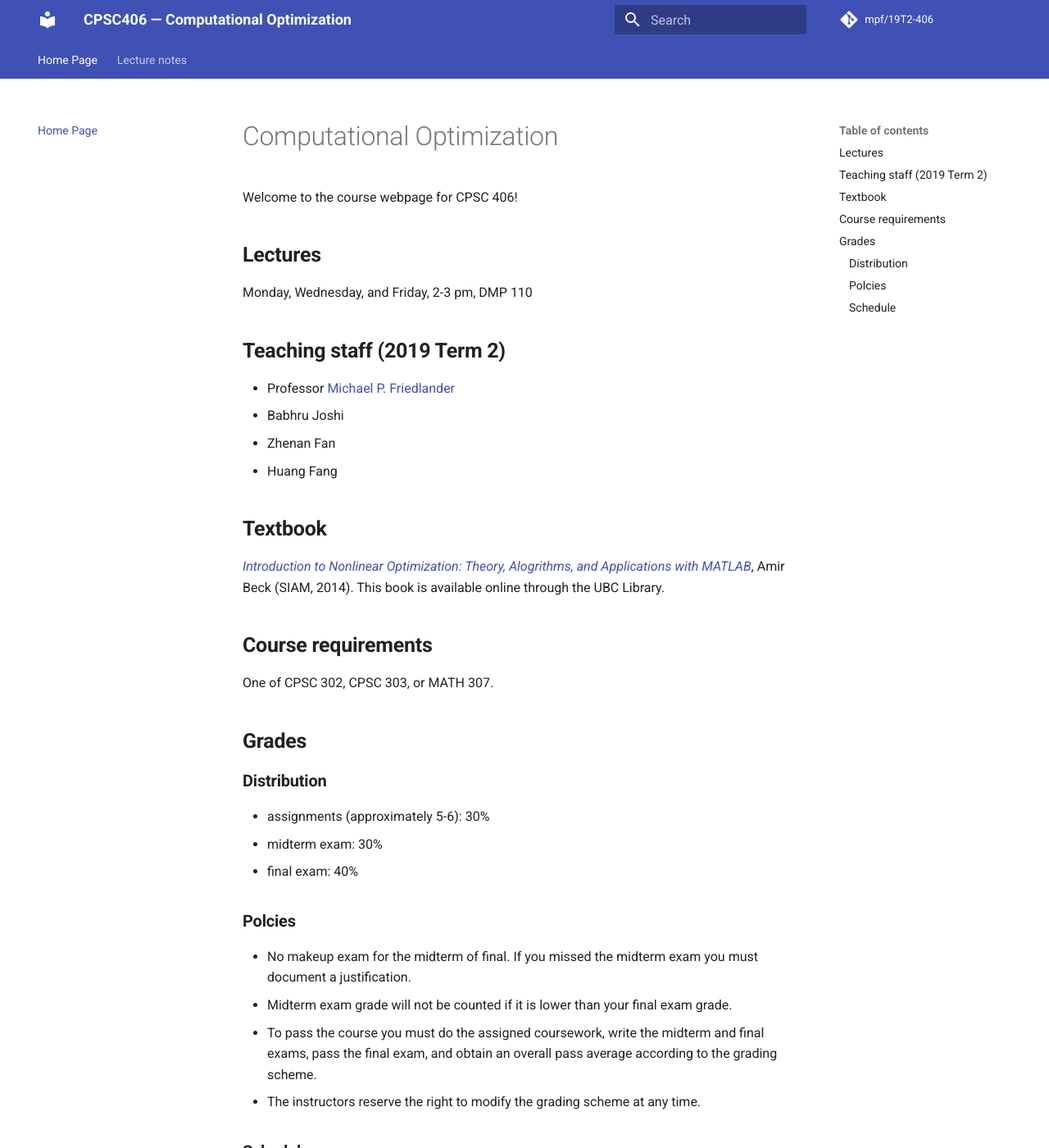
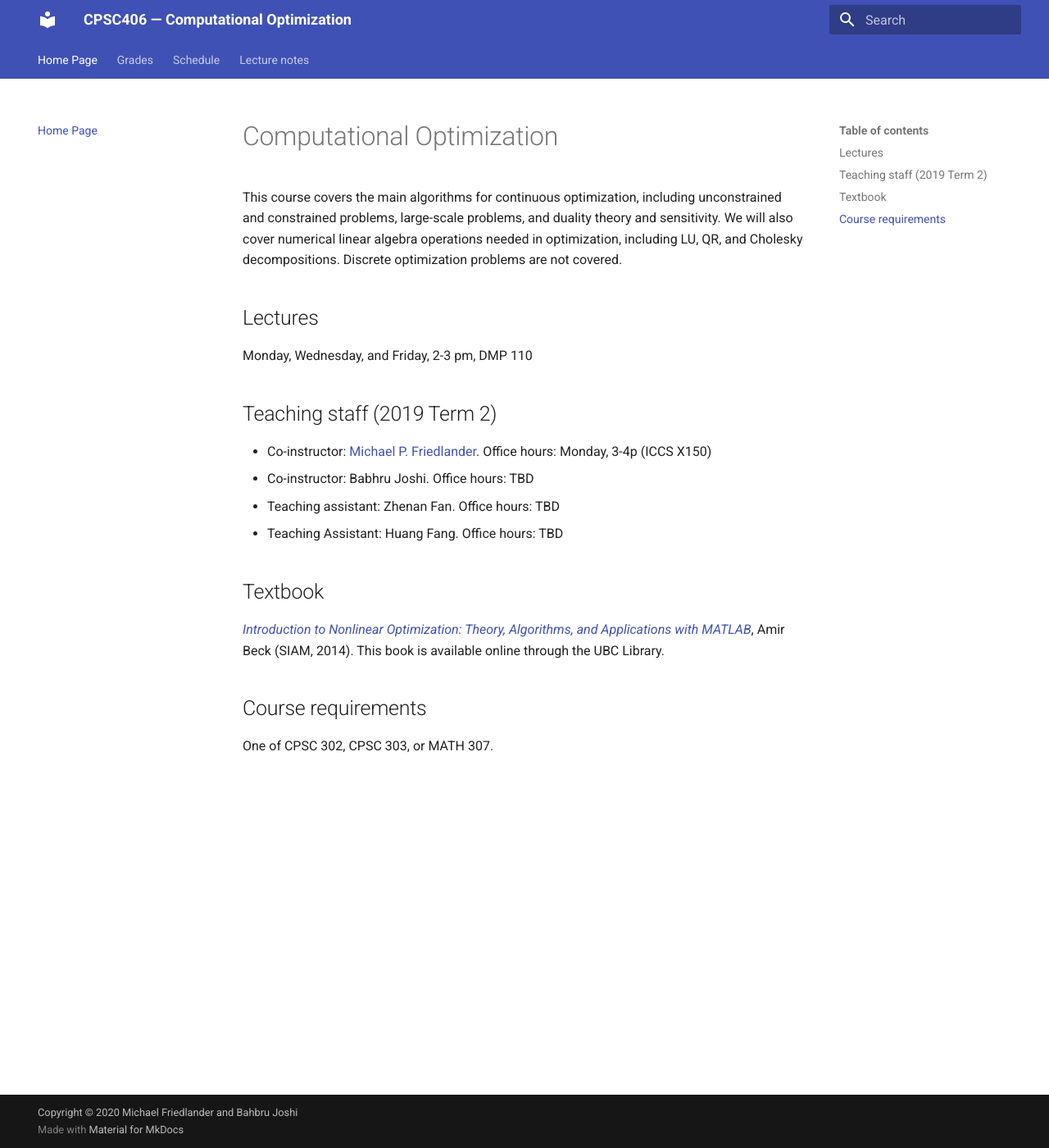
Before and after one commit to mpf/19T2-406, an MkDocs documentation site: the page built from docs/index.md, in a window 1280 px wide and 1400 px high. Shown: the whole window at 82% size. Built offline with MkDocs 1.6.1 and Material for MkDocs 9.7.7, drawn with Linux system fonts in a browser that asks for light colours; comment, search, counter and statistics services are not loaded; some of the changed text lies outside the part shown.

Commit message:
Updates.

```diff
--- a/docs/index.md
+++ b/docs/index.md
@@ -1,58 +1,24 @@
 # Computational Optimization
 
-Welcome to the course webpage for CPSC 406!
+This course covers the main algorithms for continuous optimization, including unconstrained and constrained problems, large-scale problems, and duality theory and sensitivity. We will also cover numerical linear algebra operations needed in optimization, including LU, QR, and Cholesky decompositions. Discrete optimization problems are not covered.
 
-## **Lectures**
+## Lectures
 Monday, Wednesday, and Friday, 2-3 pm, DMP 110
 
-## **Teaching staff (2019 Term 2)**
-* Professor [Michael P. Friedlander](http://friedlander.io/)
-* Babhru Joshi
-* Zhenan Fan
-* Huang Fang
+## Teaching staff (2019 Term 2)
+* Co-instructor: [Michael P. Friedlander](http://friedlander.io/). Office hours: Monday, 3-4p (ICCS X150)
+* Co-instructor: Babhru Joshi. Office hours: TBD
+* Teaching assistant: Zhenan Fan. Office hours: TBD
+* Teaching Assistant: Huang Fang. Office hours: TBD
 
-## **Textbook**
-[*Introduction to Nonlinear Optimization: Theory, Alogrithms, and Applications with MATLAB*](https://epubs.siam.org/doi/book/10.1137/1.9781611973655), Amir Beck (SIAM, 2014). This book is available online through the UBC Library.
+## Textbook
+[*Introduction to Nonlinear Optimization: Theory, Algorithms, and Applications with MATLAB*](https://epubs.siam.org/doi/book/10.1137/1.9781611973655), Amir Beck (SIAM, 2014). This book is available online through the UBC Library.
 
-## **Course requirements**
+## Course requirements
 
 One of CPSC 302, CPSC 303, or MATH 307.
 
 <!-- ## **Course discussion board** -->
-
-
-## **Grades**
-
-###  **Distribution**
-
-* assignments (approximately 5-6): 30%
-* midterm exam: 30%
-* final exam: 40%
-
-###  **Polcies**
-
-* No makeup exam for the midterm of final. If you missed the midterm exam you must document a justification.
-* Midterm exam grade will not be counted if it is lower than your final exam grade.
-* To pass the course you must do the assigned coursework, write the midterm and final exams, pass the final exam, and obtain an overall pass average according to the grading scheme.
-* The instructors reserve the right to modify the grading scheme at any time.
-
-### **Schedule**
-
-| Lecture | Date | Topic | Notes | Homework |
-| ------- | ---- | ----- | ----- | -------- |
-| 1 | 06 Jan | Least Squares | | |
-| 2 | 08 Jan | Regularized Least Squares | | |
-| 3 | 10 Jan | Non-linear Least Squares | | |
-| 4 | | Unconstrained Optimization | | |
-| 5 | | Descent Methods | | |
-| 6 | | Newton's Method | | |
-| 7 | | Quasi-Newton's Methods | | |
-| 8 | | Convex Functions | | |
-| 9 | | Constrained Optimzation | | |
-| 10 | | Linear Programming applications | | |
-| 11 | | Simplex Methods | | |
-| 12 | | Duality | | |
-| 13 | | Interrior Point Method | | |
 
 <!-- ## Commands
 
--- a/mkdocs.yml
+++ b/mkdocs.yml
@@ -5,8 +5,8 @@ site_author: Michael P. Friedlander and Bahbru Joshi
 site_url: https://friedlander.io/19T2-406
 
 # Repository
-repo_name: mpf/19T2-406
-repo_url: https://github.com/mpf/19T2-406
+# repo_name: mpf/19T2-406
+# repo_url: https://github.com/mpf/19T2-406
 
 # Copyright
 copyright: 'Copyright &copy; 2020 Michael Friedlander and Bahbru Joshi'
@@ -53,9 +53,10 @@ extra_javascript:
 # Page tree
 nav:
   - Home Page: index.md
+  - Grades: grades.md
+  - Schedule: schedule.md
   - Lecture notes:
       # - Introduction: notes/introduction.md
       - Mathematical background: notes/background.md
-      - Unconstrained optimization: notes/unconstrained.md
   # - Homework:
   #     - Homework 1: homework/hw1.md
```
Also changed, not shown: docs/grades.md (added, +40 -0 lines), docs/notes/constrained/index.md (added, +3 -0 lines), docs/schedule.md (added, +20 -0 lines).
